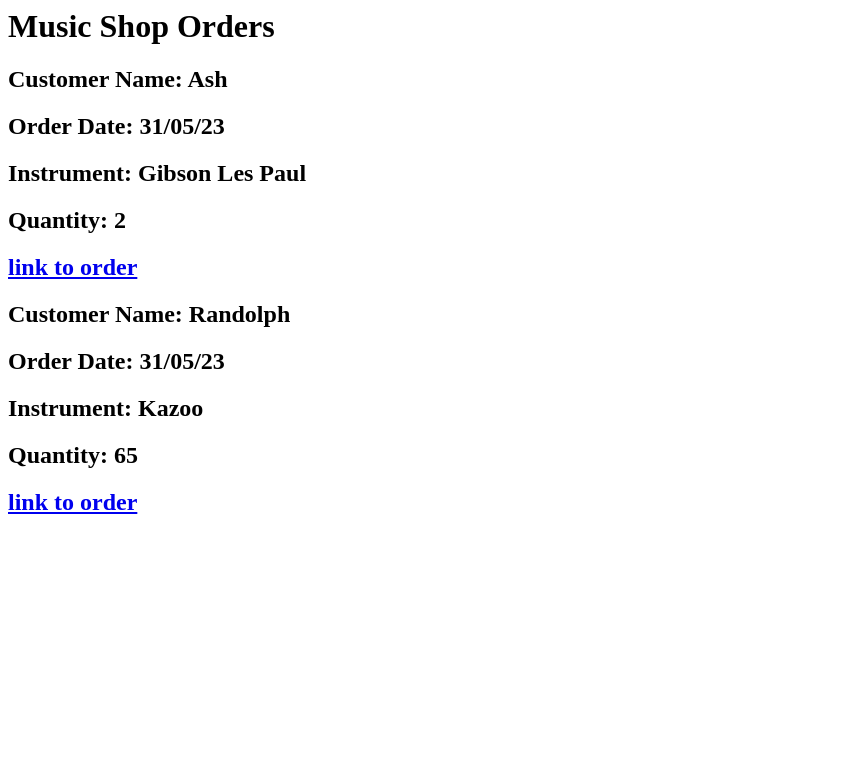
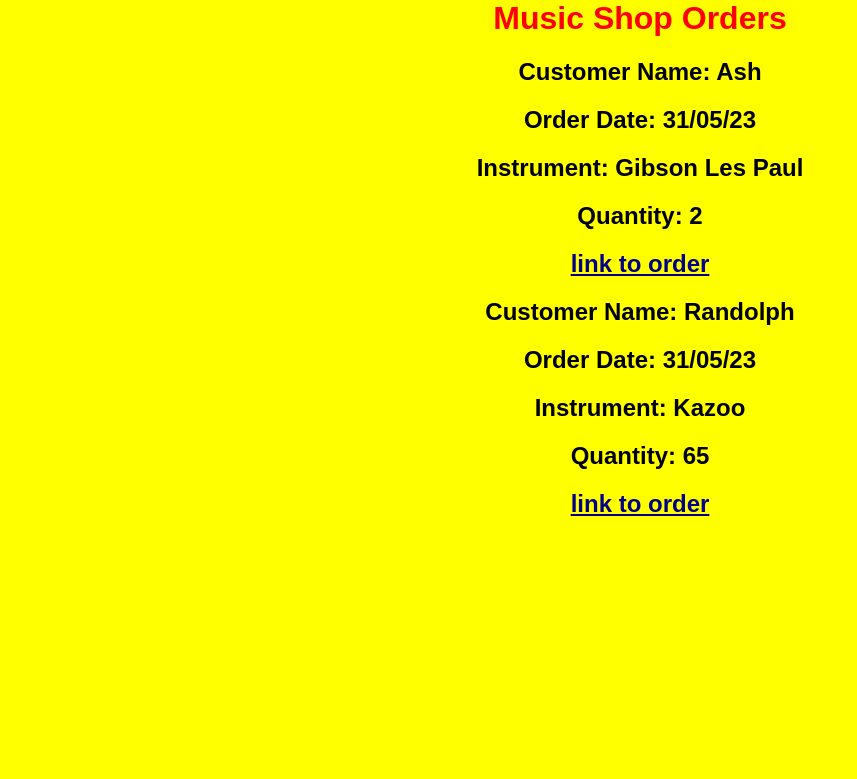
Before and after one commit to Ianmacdonald1989/wk3d3_homework_shop, a Flask app: page /orders in a window 1280 px wide. Shown: the top 779 px of the page, without its empty margins (0-857 px from the left). Run offline with Flask 3, Linux system fonts and the light colour scheme.

Commit message:
css extension

```diff
--- a/models/list_orders.py
+++ b/models/list_orders.py
@@ -3,3 +3,4 @@ from models.order import *
 order1 = Order("Ash", "31/05/23", "Gibson Les Paul", 2)
 order2 = Order("Randolph", "31/05/23", "Kazoo", 65)
 orders = [order1, order2]
+# datetime.date()
--- /dev/null
+++ b/static/styles.css
@@ -0,0 +1,17 @@
+body {
+    margin: 0;
+    font-family: sans-serif;
+    background-color:yellow;
+    color:black;
+    text-align: center;
+
+
+}
+
+body > h1{
+    color:red;
+}
+
+body > h2> a{
+    color:darkblue;
+}
--- a/templates/index.html
+++ b/templates/index.html
@@ -1,5 +1,7 @@
 <html>
     <head>
+    <link rel="stylesheet" href="{{ url_for('static', filename='styles.css') }}">
+
         <title>Music Shop Orders</title>
     </head>
     <body>
@@ -12,6 +14,8 @@
         <h2>Instrument: {{item.instrument}}</h2>
         <h2>Quantity: {{item.quantity}}</h2>
         <h2><a href = "orders/{{loop.index-1}}">link to order</a>
+
+
         </h2>
 
 
--- a/templates/order.html
+++ b/templates/order.html
@@ -1,5 +1,6 @@
 <html>
     <head>
+    <link rel="stylesheet" href="{{ url_for('static', filename='styles.css') }}">
         <title>Music Shop Order</title>
     </head>
     <body>
```
